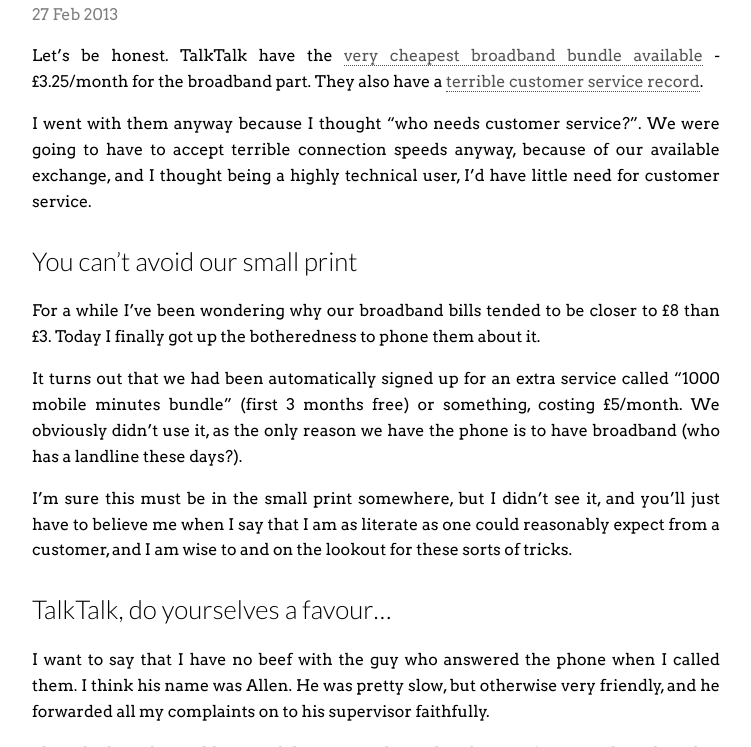
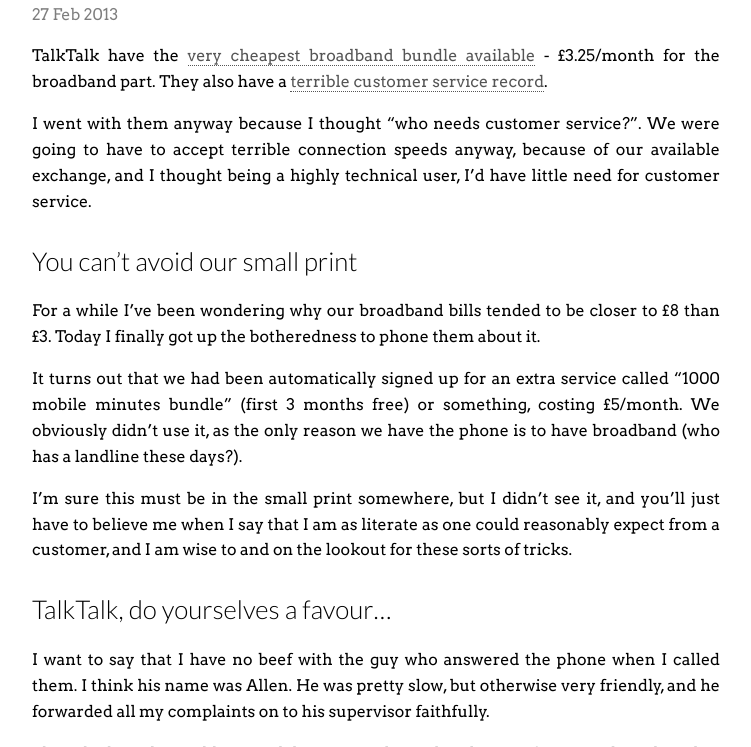
Before and after one commit to nottrobin/robinwinslow.uk, a Jekyll site: the page built from _posts/2013-02-27-talktalk-screwed-me.md, in a window 1280 px wide and 900 px high, cut to the strip 153-900 px from the top of the window. Shown: the whole strip, without its empty margins (264-1015 px from the left). Built offline with Jekyll 4.4.1, drawn with Linux system fonts in a browser that asks for light colours; Markdown is read by kramdown in place of the engine named in the settings; comment, search, counter and statistics services are not loaded.

Commit message:
Update "talktalk screwed me" - who starts a post with "lets be honest"?.

```diff
--- a/_posts/2013-02-27-talktalk-screwed-me.md
+++ b/_posts/2013-02-27-talktalk-screwed-me.md
@@ -6,7 +6,7 @@ tags:
     - politics
 ---
 
-Let's be honest. TalkTalk have the
+TalkTalk have the
 [very cheapest broadband bundle available](http://www.moneysavingexpert.com/phones/cheap-broadband#talktalkBundle) - £3.25/month for the broadband part.
 They also have a
 [terrible customer service record](http://www.moneysavingexpert.com/news/phones/2011/06/talktalk-worst-of-big-guns-for-customer-service).
```
